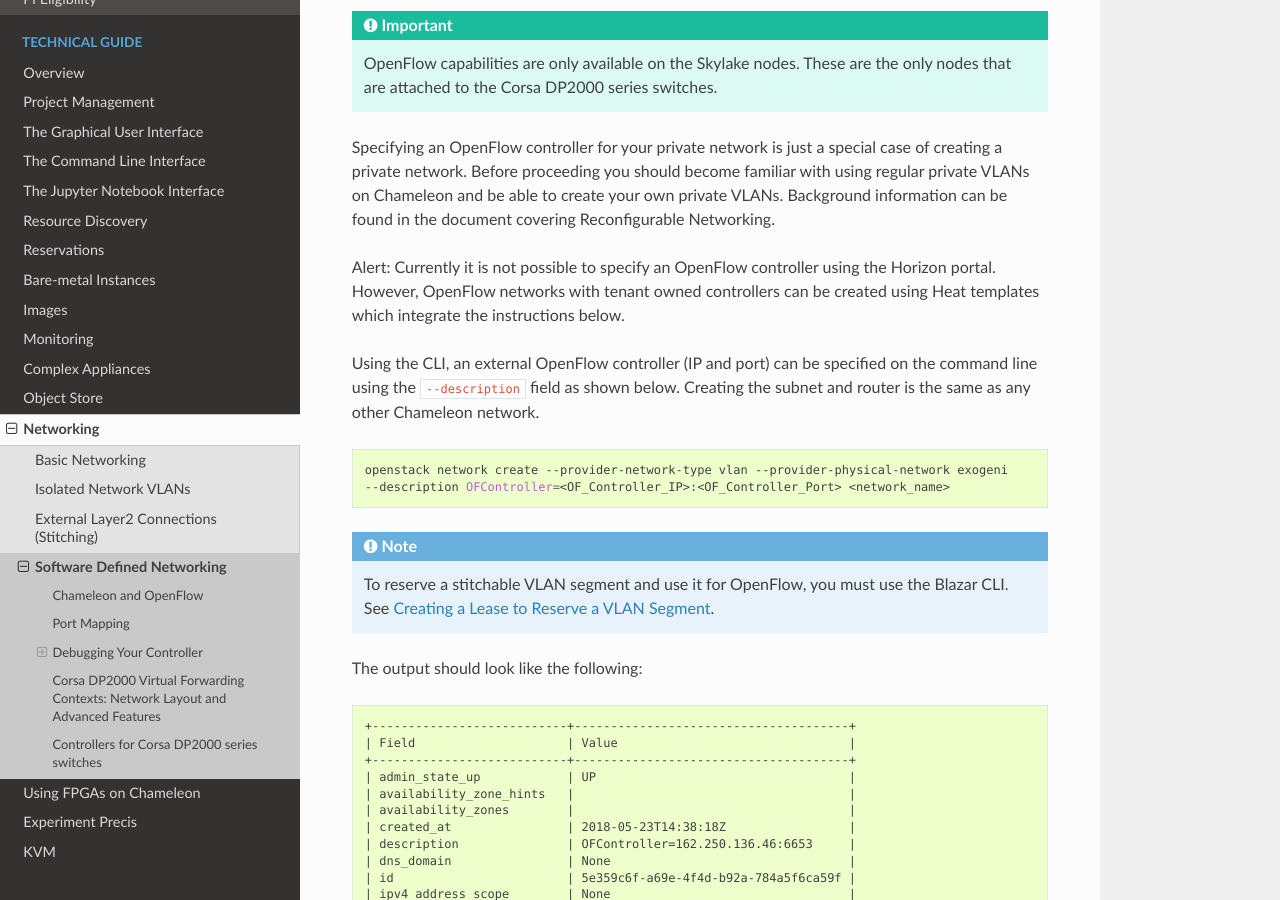
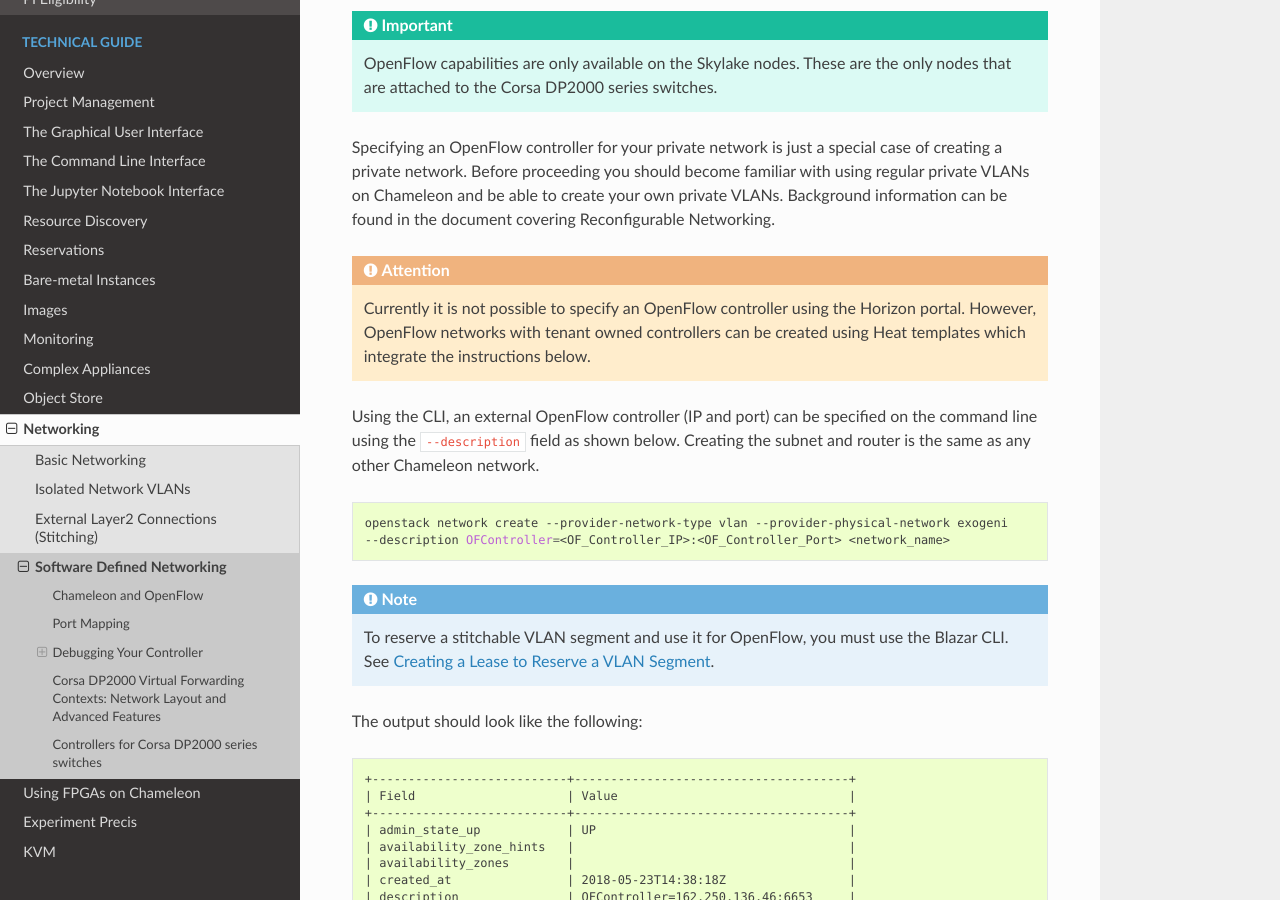
Before and after one commit to ChameleonCloud/docs, a Sphinx documentation site: the page built from source/technical/networks/networks_sdn.rst, in a window 1280 px wide and 900 px high, scrolled down 1324 px. Built offline with Sphinx 7.4.7 and the Read the Docs theme 2.0.0, drawn with Linux system fonts in a browser that asks for light colours; part of the change alters nothing that is shown.

Commit message:
[networking_sdn] fix alert block

```diff
--- a/source/technical/networks/networks_sdn.rst
+++ b/source/technical/networks/networks_sdn.rst
@@ -32,7 +32,8 @@ BYOC is part of the expanded deployment for Chameleon's phase 2. It enables tena
 
 Specifying an OpenFlow controller for your private network is just a special case of creating a private network. Before proceeding you should become familiar with using regular private VLANs on Chameleon and be able to create your own private VLANs. Background information can be found in the document covering Reconfigurable Networking.
 
-Alert: Currently it is not possible to specify an OpenFlow controller using the Horizon portal.  However, OpenFlow networks with tenant owned controllers can be created using Heat templates which integrate the instructions below.
+.. attention::
+   Currently it is not possible to specify an OpenFlow controller using the Horizon portal.  However, OpenFlow networks with tenant owned controllers can be created using Heat templates which integrate the instructions below.
 
 Using the CLI, an external OpenFlow controller (IP and port) can be specified on the command line using the ``--description`` field as shown below. Creating the subnet and router is the same as any other Chameleon network.
 
```
